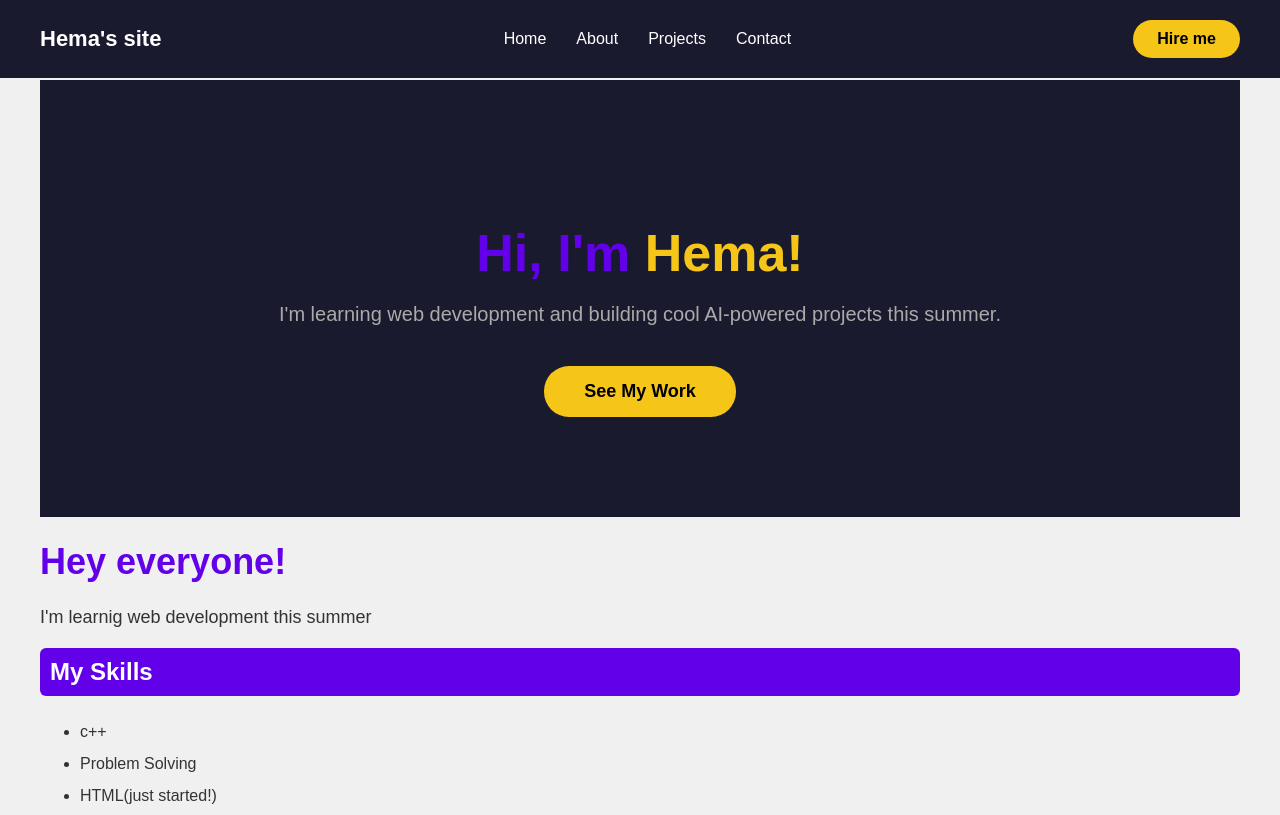
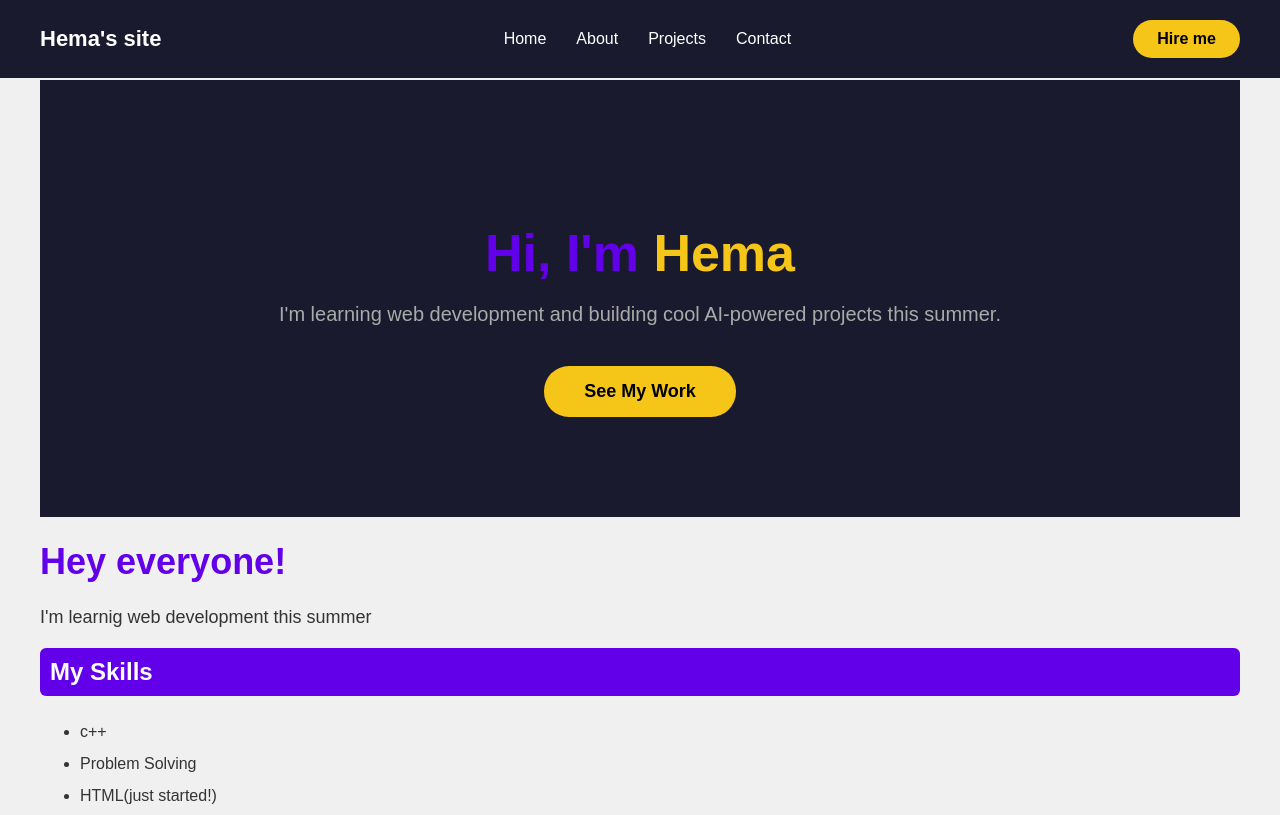
Before and after one commit to prudhivihema/learning-web-dev, a plain HTML site: page index.html in a window 1280 px wide. Shown: the top 815 px of the page. Drawn offline with Linux system fonts and the light colour scheme.

Commit message:
Update index.html
testing github desktop

```diff
--- a/index.html
+++ b/index.html
@@ -16,7 +16,7 @@
             <button class="nav-btn">Hire me</button>
         </nav>
         <section class="hero">
-            <h1>Hi, I'm<span class="highlight"> Hema!</span></h1>
+            <h1>Hi, I'm<span class="highlight"> Hema</span></h1>
             <p>I'm learning web development and building cool AI-powered projects this summer.</p>
             <button class="hero-btn">See My Work</button>
         </section>
```
